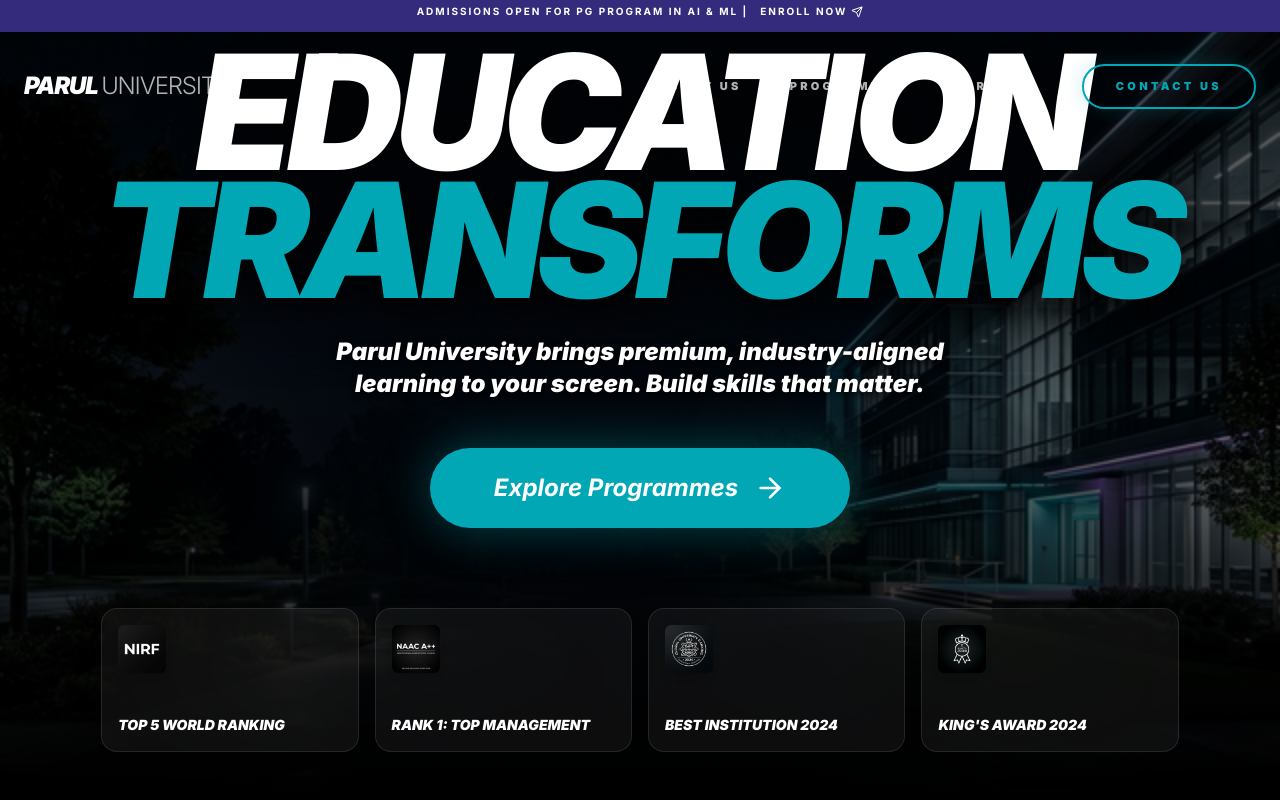
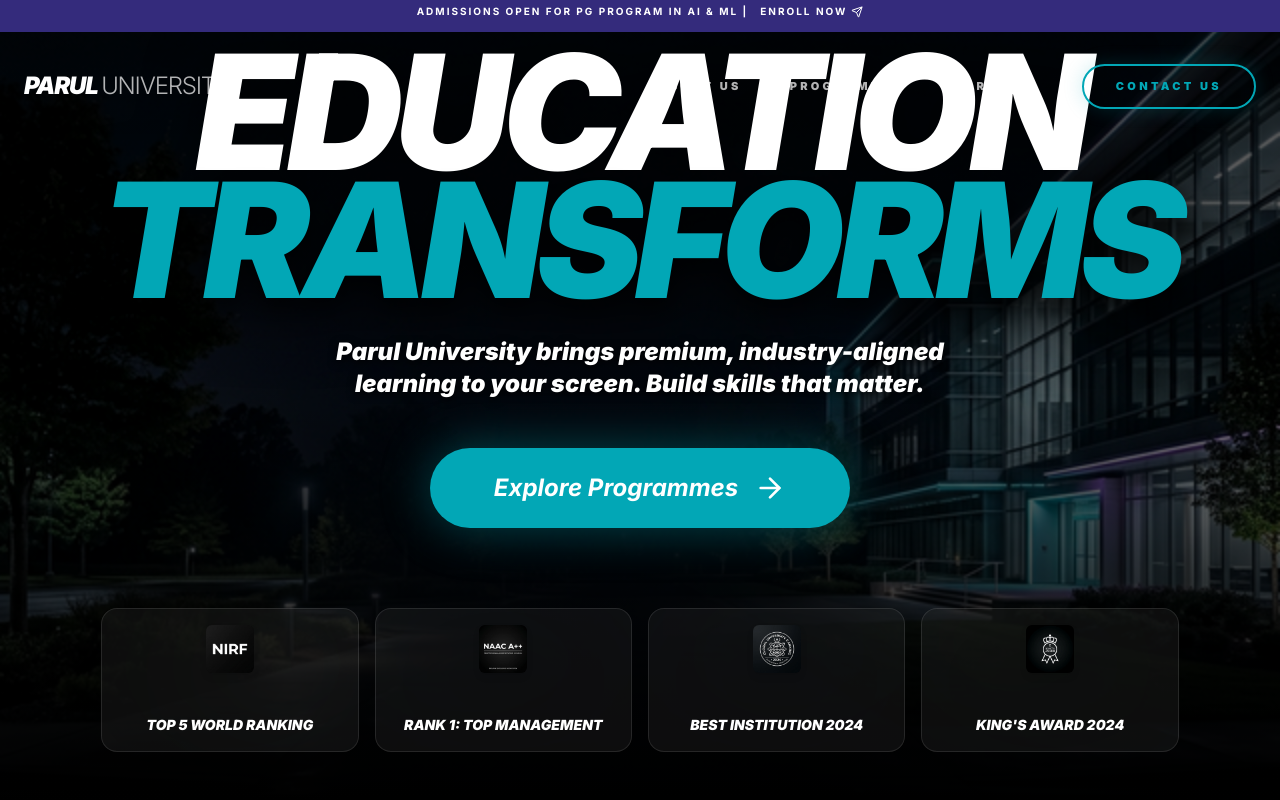
Before and after one commit to aipm-akshitgoel/AI-Blog-Generator, a Next.js app: page /test-template in a window 1280 px wide. Shown: the top 800 px of the page. Built offline with nearby package versions, Linux system fonts and the light colour scheme; a web font is replaced by a local one.

Commit message:
style: center align ranking cards in hero section

```diff
--- a/src/components/parul/Hero.tsx
+++ b/src/components/parul/Hero.tsx
@@ -49,8 +49,8 @@ const Hero: React.FC = () => {
                         { title: "Best Institution 2024", icon: "/assets/logos/qs.webp" },
                         { title: "King's Award 2024", icon: "/assets/logos/award.webp" }
                     ].map((item, idx) => (
-                        <div key={idx} className="bg-white/5 backdrop-blur-3xl border border-white/10 p-3 md:p-4 rounded-xl md:rounded-2xl flex flex-col justify-between text-left h-24 md:h-36 hover:bg-white/10 transition-all">
-                            <img src={item.icon} alt={item.title} className="h-6 w-auto md:h-12 object-contain self-start rounded-md drop-shadow-md" />
+                        <div key={idx} className="bg-white/5 backdrop-blur-3xl border border-white/10 p-3 md:p-4 rounded-xl md:rounded-2xl flex flex-col items-center justify-between text-center h-24 md:h-36 hover:bg-white/10 transition-all">
+                            <img src={item.icon} alt={item.title} className="h-6 w-auto md:h-12 object-contain mx-auto rounded-md drop-shadow-md" />
                             <div className="text-[10px] md:text-sm font-black italic uppercase leading-tight mt-2">{item.title}</div>
                         </div>
                     ))}
```
